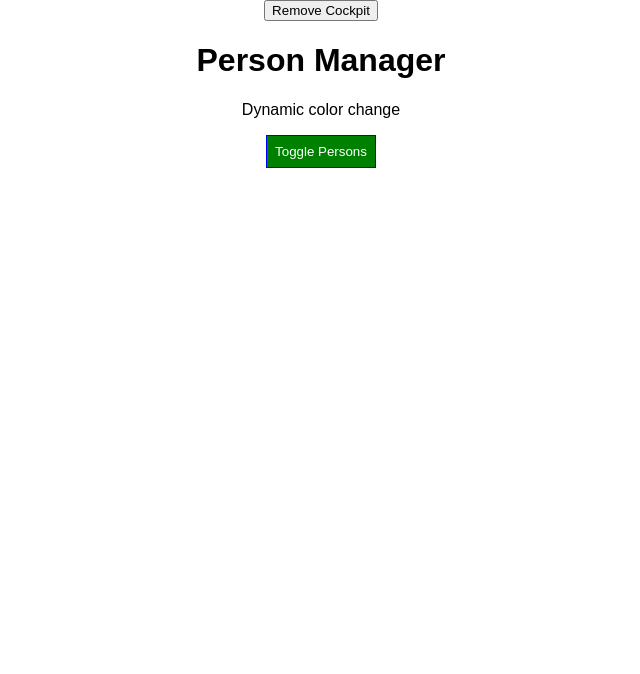
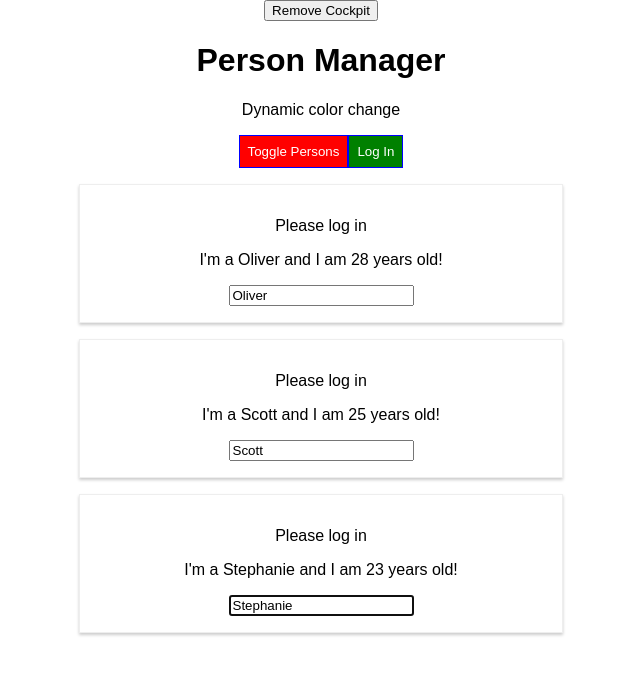
Before and after one commit to OliverHeward/react-guide, a React app: page / in a window 1280 px wide. Shown: the top 674 px of the page, without its empty margins (319-959 px from the left). Built offline with nearby package versions, Linux system fonts and the light colour scheme.

Commit message:
Implemented ref hooks wand Context API for props passing ease

```diff
--- a/package.json
+++ b/package.json
@@ -31,6 +31,7 @@
     "postcss-flexbugs-fixes": "3.2.0",
     "postcss-loader": "2.0.8",
     "promise": "8.0.1",
+    "prop-types": "^15.7.2",
     "radium": "^0.25.2",
     "raf": "3.4.0",
     "react": "^16.8.6",
--- a/src/components/Cockpit/Cockpit.js
+++ b/src/components/Cockpit/Cockpit.js
@@ -1,15 +1,20 @@
-import React, { useEffect } from 'react';
+import React, { useEffect, useRef } from 'react';
 import classes from './Cockpit.css';
+import AuthContext from '../../context/auth-context';
 
 const cockpit = (props) => {
+    const toggleBtnRef = useRef(null);
+
     useEffect(() => {
         console.log('[Cockpit.js] useEffect');
         // Fake HTTP request
-        const timer = setTimeout(() => {
-            alert('Saved data to cloud!');
-        }, 1000);
+        // setTimeout(() => {
+        //     alert('Saved data to cloud!');
+        // }, 1000);
+
+        toggleBtnRef.current.click();
+        // using useEffect, so that the click occurs after JSX is returned
         return () => {
-            clearTimeout(timer);
             console.log('[Cockpit.js] Clean up in useEffect');
         };
     }, []);
@@ -42,9 +47,14 @@ const cockpit = (props) => {
             <h1>{props.title}</h1>
             <p className={assignedClasses.join(' ')}>Dynamic color change</p>
             <button
+                ref={toggleBtnRef}
                 onClick={props.clicked}
                 className={btnClass}
             >Toggle Persons</button>
+            <AuthContext.Consumer>
+                {context => <button
+                    onClick={context.login}>Log In</button> }
+            </AuthContext.Consumer>
         </div>
     );
 }
--- a/src/components/Persons/Person/Person.js
+++ b/src/components/Persons/Person/Person.js
@@ -1,24 +1,47 @@
 import React, { Component } from 'react';
+import PropTypes from 'prop-types';
 import Aux from '../../../hoc/Aux';
 import withClass from '../../../hoc/withClass';
 import classes from './Person.css';
+import AuthContext from '../../../context/auth-context';
 
 class Person extends Component {
+    constructor(props) {
+        super(props);
+        this.inputElementRef = React.createRef();
+    }
+    componentDidMount() {
+        // this.inputElement.focus();
+        this.inputElementRef.current.focus();
+    }
+
     render() {
         console.log('[Person.js] person');
         return (
             <Aux>
+            <AuthContext.Consumer>
+                {context => context.authenticated ? <p>Authenticated!</p> : <p>Please log in</p> }
+                </AuthContext.Consumer>
                 <p onClick={this.props.click}>
                     I'm a {this.props.name} and I am {this.props.age} years old!</p>
                 <p>{this.props.children}</p>
                 <input
+                    // ref={(inputEl) => {this.inputElement = inputEl}}
+                    ref={this.inputElementRef}
                     type="text"
                     onChange={this.props.changed}
                     value={this.props.name}
                 />
             </Aux>
-        )
+        );
     }
-}
+};
+
+Person.propTypes = {
+    click: PropTypes.func,
+    name: PropTypes.string,
+    age: PropTypes.number,
+    changed: PropTypes.func
+};
 
 export default withClass(Person, classes.Person);
--- a/src/components/Persons/Persons.js
+++ b/src/components/Persons/Persons.js
@@ -41,15 +41,16 @@ class Persons extends PureComponent {
 
   render() {
     console.log('[Persons.js] rendering...');
-    return this.props.persons.map((person, index) => {
-      return <Person
+    return (this.props.persons.map((person, index) => {
+      return (<Person
         click={() => this.props.clicked(index)}
         name={person.name}
         age={person.age}
         key={person.id}
-        changed={(event) => this.props.changed(event, person.id)} />
-    })
-  }
+        changed={(event) => this.props.changed(event, person.id)}
+        isAuth={this.props.isAuthenticated} />
+    )})
+  )}
 }
 
 export default Persons;
--- a/src/containers/App.js
+++ b/src/containers/App.js
@@ -3,6 +3,7 @@ import classes from './App.css';
 import Cockpit from '../components/Cockpit/Cockpit';
 import Persons from '../components/Persons/Persons';
 import withClass from '../hoc/withClass';
+import AuthContext from '../context/auth-context';
 import Aux from '../hoc/Aux';
 
 class App extends Component {
@@ -21,7 +22,8 @@ class App extends Component {
     showPersons: false,
     userInput: '',
     showCockpit: true,
-    changeCounter: 0
+    changeCounter: 0,
+    authenticated: false
   }
 
   static getDerivedStateFromProps(props, state) {
@@ -91,6 +93,12 @@ class App extends Component {
     this.setState({userInput: updatedText})
   }
 
+  loginHandler = () => {
+    this.setState({
+      authenticated: true
+    });
+  };
+
   render() {
     console.log('[App.js] render')
     let persons = null;
@@ -100,12 +108,17 @@ class App extends Component {
             persons={this.state.persons}
             clicked={this.deletePersonHandler}
             changed={this.nameChangedHandler}
+            isAuthenticated={this.state.authenticated}
           />
     }
 
     return (
       <Aux>
         <button onClick={() => {this.setState({showCockpit:false})}}>Remove Cockpit</button>
+        <AuthContext.Provider value={{
+          authenticated: this.state.authenticated,
+          login: this.loginHandler
+        }} >
           {this.state.showCockpit ?
             <Cockpit
               title={this.props.appTitle}
@@ -114,6 +127,7 @@ class App extends Component {
               clicked={this.togglePersonsHandler}
               /> : null }
           {persons}
+        </AuthContext.Provider>
       </Aux>
     );
   }
--- /dev/null
+++ b/src/context/auth-context.js
@@ -0,0 +1,8 @@
+import React from 'react';
+
+const authContext = React.createContext({
+    authenticated: false,
+    login: () => {}
+});
+
+export default authContext;
```
Also changed, not shown: 1 other file (tests, documents, lock files or other folders). Lines whose indentation alone changed are shown as unchanged.
